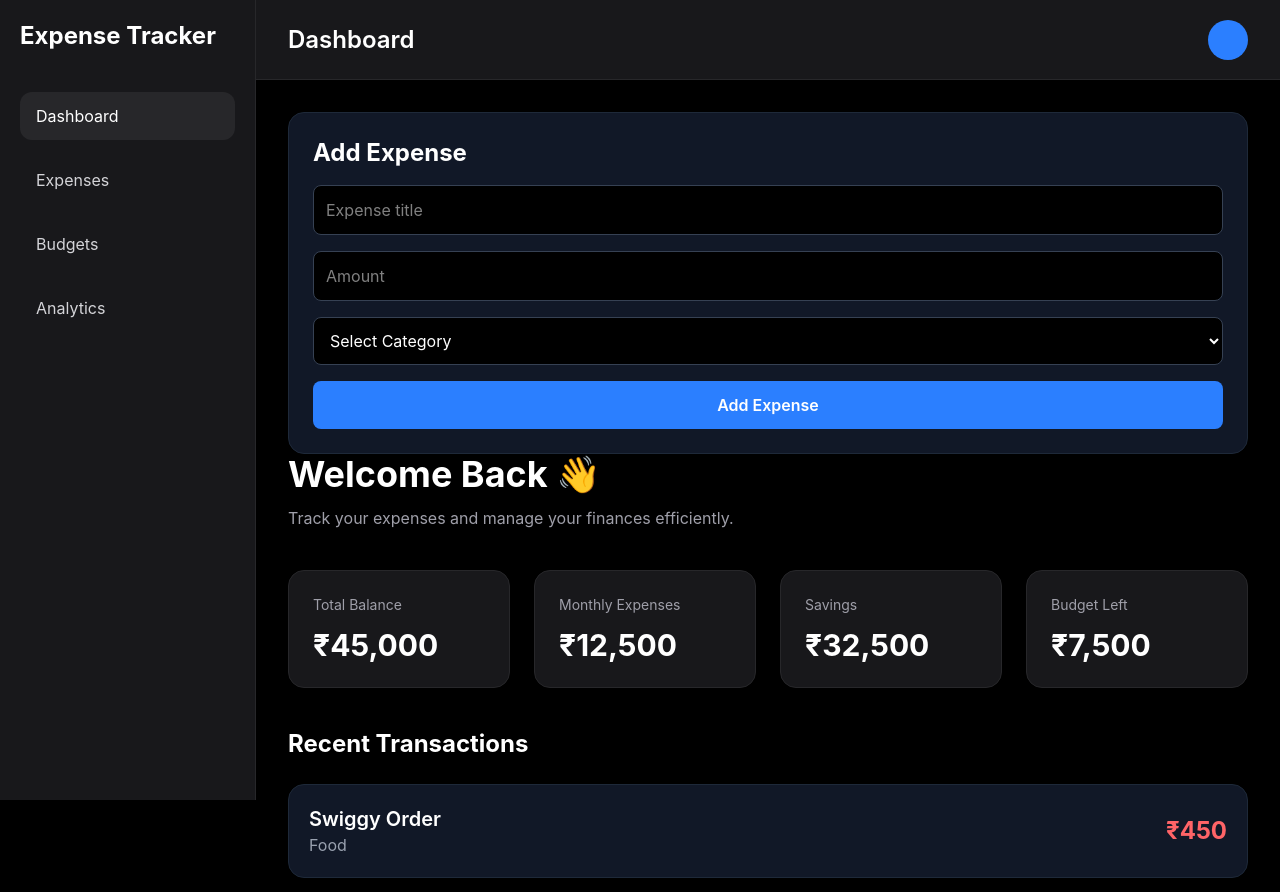
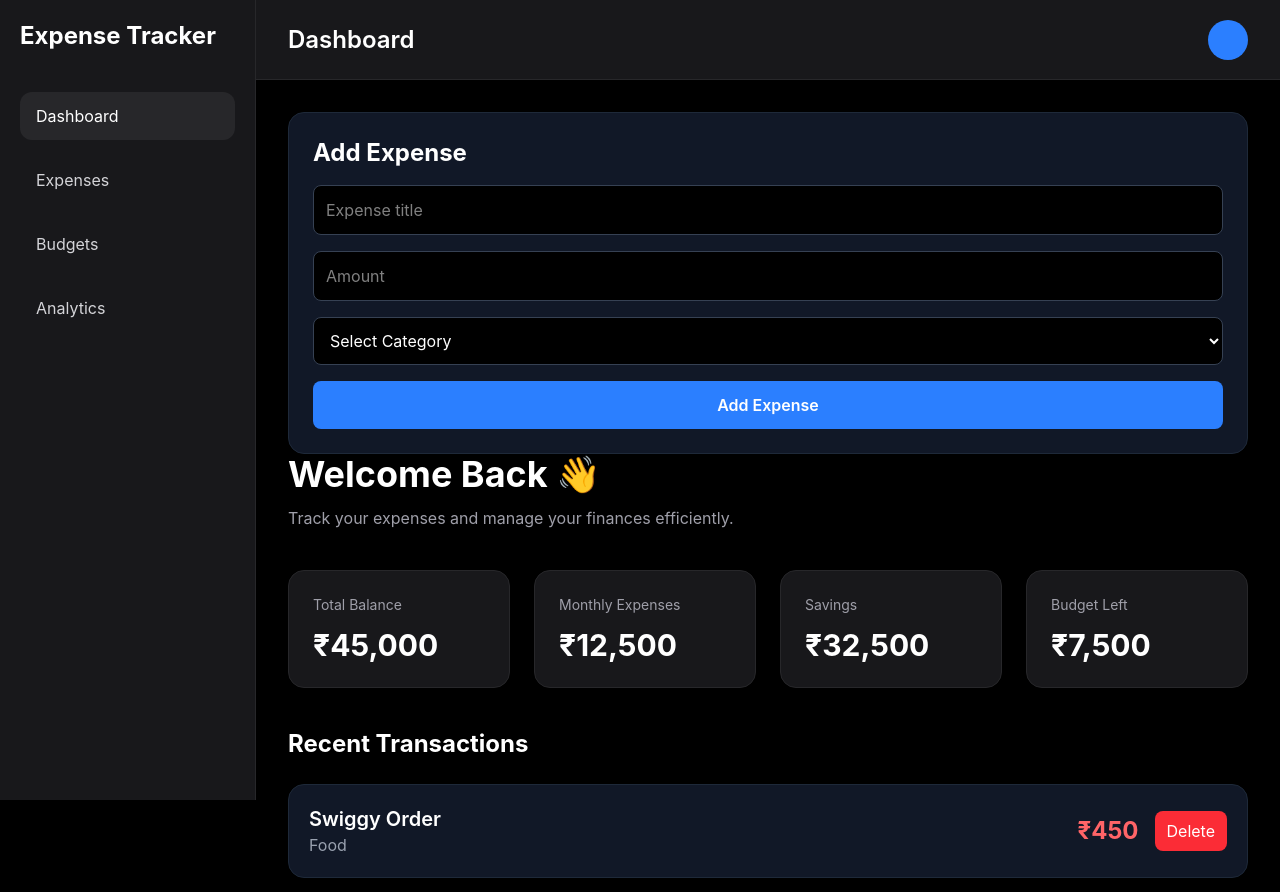
Before and after one commit to pratyushk072-sudo/smart-expense-tracker, a React app in the folder frontend/: page / in a window 1280 px wide. Shown: the top 892 px of the page. Built offline with nearby package versions, Linux system fonts and the light colour scheme; the HTML template or start-up script is replaced by a standard one.

Commit message:
Added delete expense feature

```diff
--- a/frontend/src/pages/Dashboard.jsx
+++ b/frontend/src/pages/Dashboard.jsx
@@ -21,6 +21,14 @@ function Dashboard() {
 
   const addExpense = (expense) => {
     setExpenses([expense, ...expenses]);
+  };
+
+  const deleteExpense = (id) => {
+    const updatedExpenses = expenses.filter(
+      (expense) => expense.id !== id
+    );
+
+    setExpenses(updatedExpenses);
   };
 
   return (
@@ -81,9 +89,18 @@ function Dashboard() {
                 </p>
               </div>
 
-              <h2 className="text-red-400 text-2xl font-bold">
-                ₹{expense.amount}
-              </h2>
+              <div className="flex items-center gap-4">
+                <h2 className="text-red-400 text-2xl font-bold">
+                  ₹{expense.amount}
+                </h2>
+
+                <button
+                  onClick={() => deleteExpense(expense.id)}
+                  className="bg-red-500 hover:bg-red-600 px-3 py-2 rounded-lg text-white"
+                >
+                  Delete
+                </button>
+              </div>
             </div>
           ))}
         </div>
```
